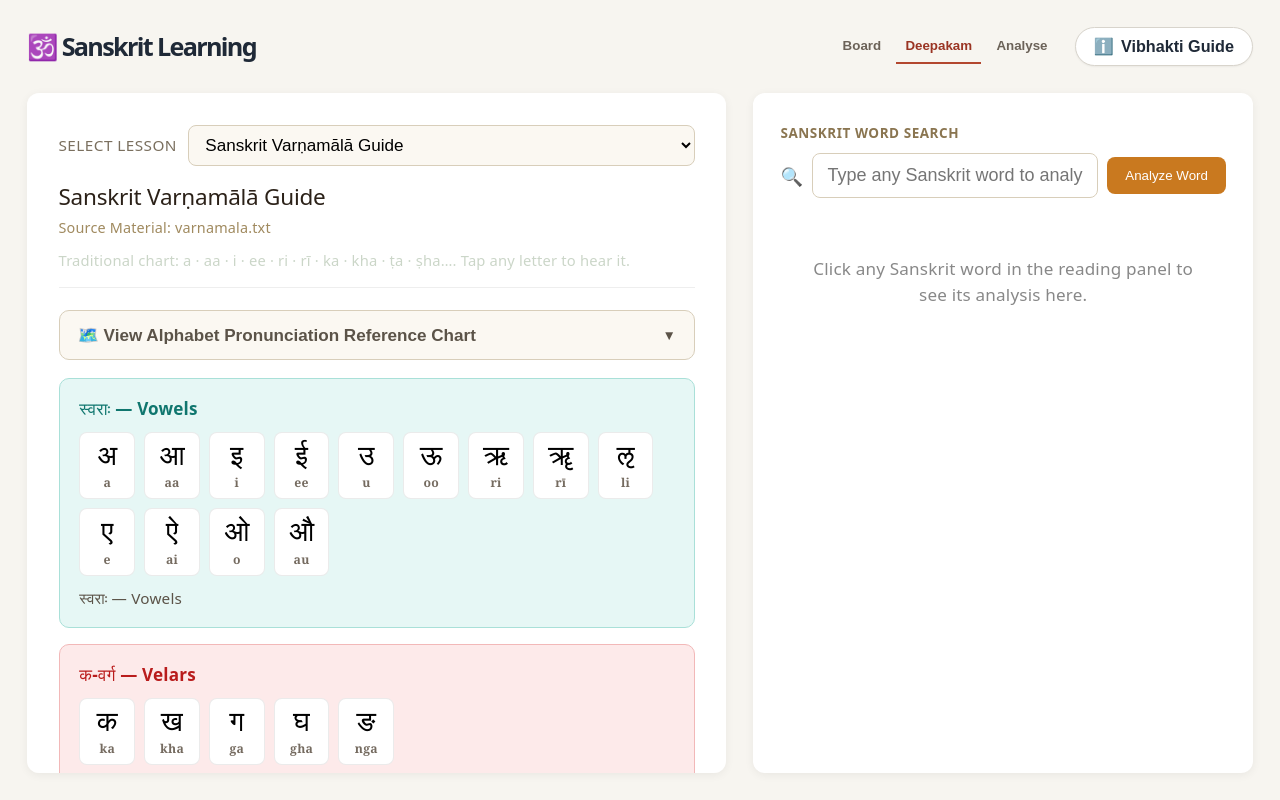
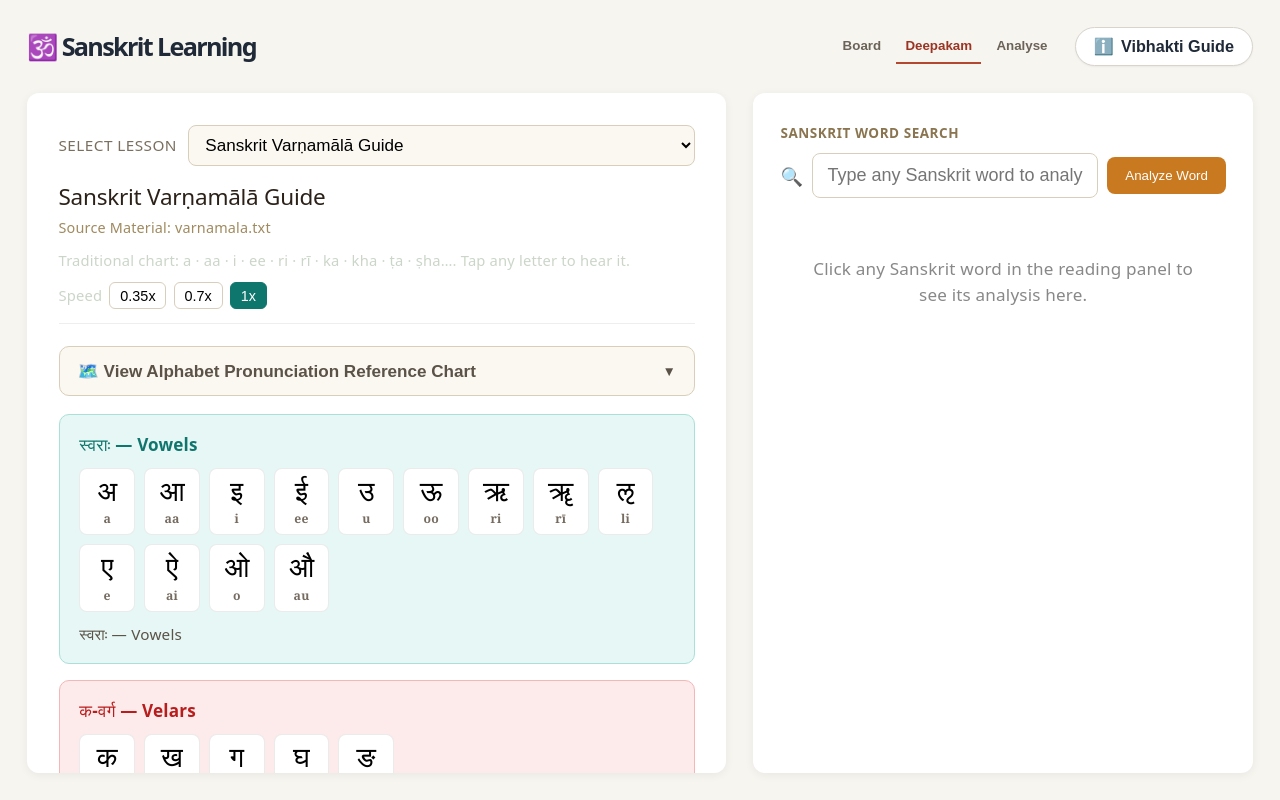
Before and after one commit to ashome16/sanskrit-teaching-web-app-from-beginner-to-advanced-, a React (Vite) app: page / in a window 1280 px wide. Both pictures are taken after a click on the button "Deepakam". Built offline with nearby package versions, Linux system fonts and the light colour scheme.

Commit message:
Letter taps use shared speed; slow is clearly slower; आ is extended.

```diff
--- a/src/components/TextbookReader.tsx
+++ b/src/components/TextbookReader.tsx
@@ -1,6 +1,7 @@
 import React, { useState } from 'react';
 import type { Lesson, LessonSentence } from '../types/chapters';
 import { aksharaLabel, varnamalaLabel } from '../utils/barakhadiPhonetics';
+import { getSharedSpeechRate, setSharedSpeechRate } from '../utils/pronunciation';
 import '../styles/textbook-reader.css';
 
 interface TextbookReaderProps {
@@ -23,6 +24,8 @@ const CONJUNCT_GAMES = [
   { id: 'game2', title: 'Game 2 · Piggyback Ride', src: './conjunct-game2.jpg', alt: 'Piggyback stacking game' },
   { id: 'game3', title: 'Game 3 · Superhero Shape-Shifters', src: './conjunct-game3.jpg', alt: 'Superhero shape-shifters' },
 ];
+
+const SPEED_PRESETS = [0.35, 0.7, 1] as const;
 
 type SectionJump = { index: number; label: string };
 
@@ -64,6 +67,7 @@ const TextbookReader: React.FC<TextbookReaderProps> = ({
     activeLessonId === 'varnamala' ? varnamalaLabel(letter) : aksharaLabel(letter);
   const [isChartOpen, setIsChartOpen] = useState(false);
   const [openGames, setOpenGames] = useState<Record<string, boolean>>({ game1: true });
+  const [readerSpeechRate, setReaderSpeechRate] = useState(getSharedSpeechRate);
   const toggleGame = (id: string) =>
     setOpenGames((prev) => ({ ...prev, [id]: !prev[id] }));
   const sectionJumps = buildSectionJumps(activeLesson);
@@ -159,6 +163,25 @@ const TextbookReader: React.FC<TextbookReaderProps> = ({
           </p>
         )}
 
+        {showRomanTiles && (
+          <div className="textbook-speed-row" role="group" aria-label="Playback speed">
+            <span className="textbook-glossary-hint">Speed</span>
+            {SPEED_PRESETS.map((preset) => (
+              <button
+                key={preset}
+                type="button"
+                className={`textbook-speed-btn${readerSpeechRate === preset ? ' textbook-speed-btn--active' : ''}`}
+                onClick={() => {
+                  setReaderSpeechRate(preset);
+                  setSharedSpeechRate(preset);
+                }}
+                aria-pressed={readerSpeechRate === preset}
+              >
+                {preset}x
+              </button>
+            ))}
+          </div>
+        )}
         {!isGroupedLesson && (
           <span className="textbook-reader-progress">
             {sentence.kind?.startsWith('glossary') || sentence.kind?.startsWith('exercise')
--- a/src/components/WordAnalyzerCard.tsx
+++ b/src/components/WordAnalyzerCard.tsx
@@ -2,7 +2,7 @@ import React, { useEffect, useState } from 'react';
 import type { SanskritWordBreakdown } from '../types/linguistics';
 import { searchSanskritWords } from '../data/sanskrit-words';
 import { extractLinguisticInfo } from '../utils/linguistics';
-import { playPronunciation } from '../utils/pronunciation';
+import { playPronunciation, setSharedSpeechRate } from '../utils/pronunciation';
 import { formatCaseLabel } from '../data/vibhakti';
 import {
   loadAnalyseGlosses,
@@ -173,7 +173,7 @@ const WordAnalyzerCard: React.FC<WordAnalyzerCardProps> = ({ selection }) => {
                   key={preset}
                   type="button"
                   className={`wac-speed-btn${speechRate === preset ? ' wac-speed-btn--active' : ''}`}
-                  onClick={() => setSpeechRate(preset)}
+                  onClick={() => { setSpeechRate(preset); setSharedSpeechRate(preset); }}
                   aria-pressed={speechRate === preset}
                 >
                   {preset}x
--- a/src/styles/textbook-reader.css
+++ b/src/styles/textbook-reader.css
@@ -328,3 +328,26 @@
 .conjunct-game-wrap {
   margin-bottom: 0;
 }
+
+.textbook-speed-row {
+  display: flex;
+  align-items: center;
+  gap: 0.4rem;
+  margin-top: 0.5rem;
+  flex-wrap: wrap;
+}
+
+.textbook-speed-btn {
+  font-size: 0.8rem;
+  padding: 0.25rem 0.55rem;
+  border-radius: 6px;
+  border: 1px solid #d8ceba;
+  background: #fff;
+  cursor: pointer;
+}
+
+.textbook-speed-btn--active {
+  background: #0f766e;
+  color: #fff;
+  border-color: #0f766e;
+}
--- a/src/utils/barakhadiPhonetics.ts
+++ b/src/utils/barakhadiPhonetics.ts
@@ -72,7 +72,7 @@ export const barakhadiSpeechText = (akshara: string): string => {
   // Hyphenate long digraphs so engines keep aspiration / retroflex.
   const special: Record<string, string> = {
     // Pure vowels: avoid English letter names (a/i) and E-E for ee.
-    a: 'uh', aa: 'aah', i: 'ih', ee: 'eee',
+    a: 'uh', aa: 'aaaah', i: 'ih', ee: 'eee',
     u: 'uu', oo: 'ooo',
     nga: 'ng-a', ngaa: 'ng-aa', ngi: 'ng-i', ngee: 'ng-ee', ngu: 'ng-u', ngoo: 'ng-oo',
     nge: 'ng-e', ngai: 'ng-ai', ngo: 'ng-o', ngau: 'ng-au', ngam: 'ng-am', ngah: 'ng-ah', ngru: 'ng-ru',
@@ -164,7 +164,7 @@ export const varnamalaSpeechText = (akshara: string): string => {
     .replace(/ī/g, 'ee')
     .replace(/rii/g, 'ree');
   const special: Record<string, string> = {
-    a: 'uh', aa: 'aah', i: 'ih', ee: 'eee',
+    a: 'uh', aa: 'aaaah', i: 'ih', ee: 'eee',
     u: 'uu', oo: 'ooo',
     nga: 'ng-a', nya: 'ny-a', chha: 'ch-ha',
     tta: 't-ta', ttha: 't-tha', dda: 'd-da', ddha: 'd-dha', nna: 'n-na',
--- a/src/utils/pronunciation.ts
+++ b/src/utils/pronunciation.ts
@@ -79,14 +79,32 @@ const pickPreferredVoice = (): SpeechSynthesisVoice | undefined => {
   );
 };
 
-export const playPronunciation = (value: string, rate = 0.85): void => {
+/** Shared Analyse / Deepakam playback speed (0.35 · 0.7 · 1). */
+let sharedSpeechRate = 1;
+export const setSharedSpeechRate = (rate: number): void => {
+  sharedSpeechRate = rate;
+};
+export const getSharedSpeechRate = (): number => sharedSpeechRate;
+
+/** Stretch Slow vs Fast for tiny roman cues (uh / aaah) so kids can hear the gap. */
+const effectiveRateForCue = (requested: number, isShortRomanCue: boolean): number => {
+  if (!isShortRomanCue) return requested;
+  if (requested <= 0.4) return 0.2;
+  if (requested <= 0.75) return 0.55;
+  return 0.95;
+};
+
+export const playPronunciation = (value: string, rate?: number): void => {
   const word = cleanWord(value) || value.trim();
   if (!word || !isSanskritText(word) || typeof window === 'undefined' || !window.speechSynthesis) {
     return;
   }
 
+  const requestedRate = rate ?? sharedSpeechRate;
   window.speechSynthesis.cancel();
   const speech = toSpeechText(word);
+  const isShortRomanCue = isBarakhadiAkshara(word) && /^[a-z\-]+$/i.test(speech);
+  const playRate = effectiveRateForCue(requestedRate, isShortRomanCue);
   const utterance = new SpeechSynthesisUtterance(speech);
   const voice = pickPreferredVoice();
   utterance.voice = voice || null;
@@ -103,10 +121,10 @@ export const playPronunciation = (value: string, rate = 0.85): void => {
       utterance.lang = 'en-IN';
     }
     // Honor the Analyse speed preset (was capped at 0.75 so 0.75x and 1x sounded identical).
-    utterance.rate = rate;
+    utterance.rate = playRate;
   } else {
     utterance.lang = voice?.lang || 'hi-IN';
-    utterance.rate = rate;
+    utterance.rate = playRate;
   }
   window.speechSynthesis.speak(utterance);
 };
```
